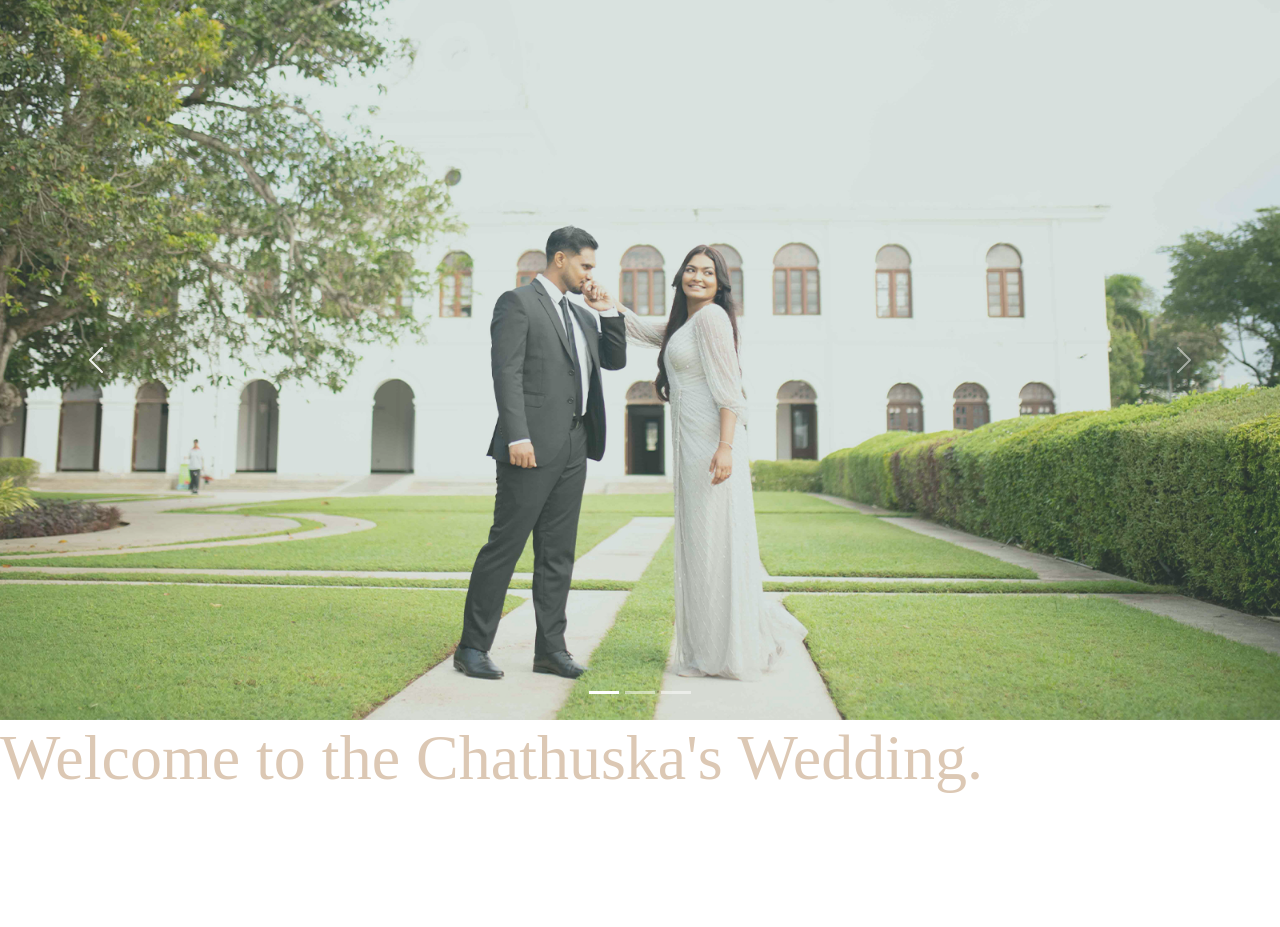
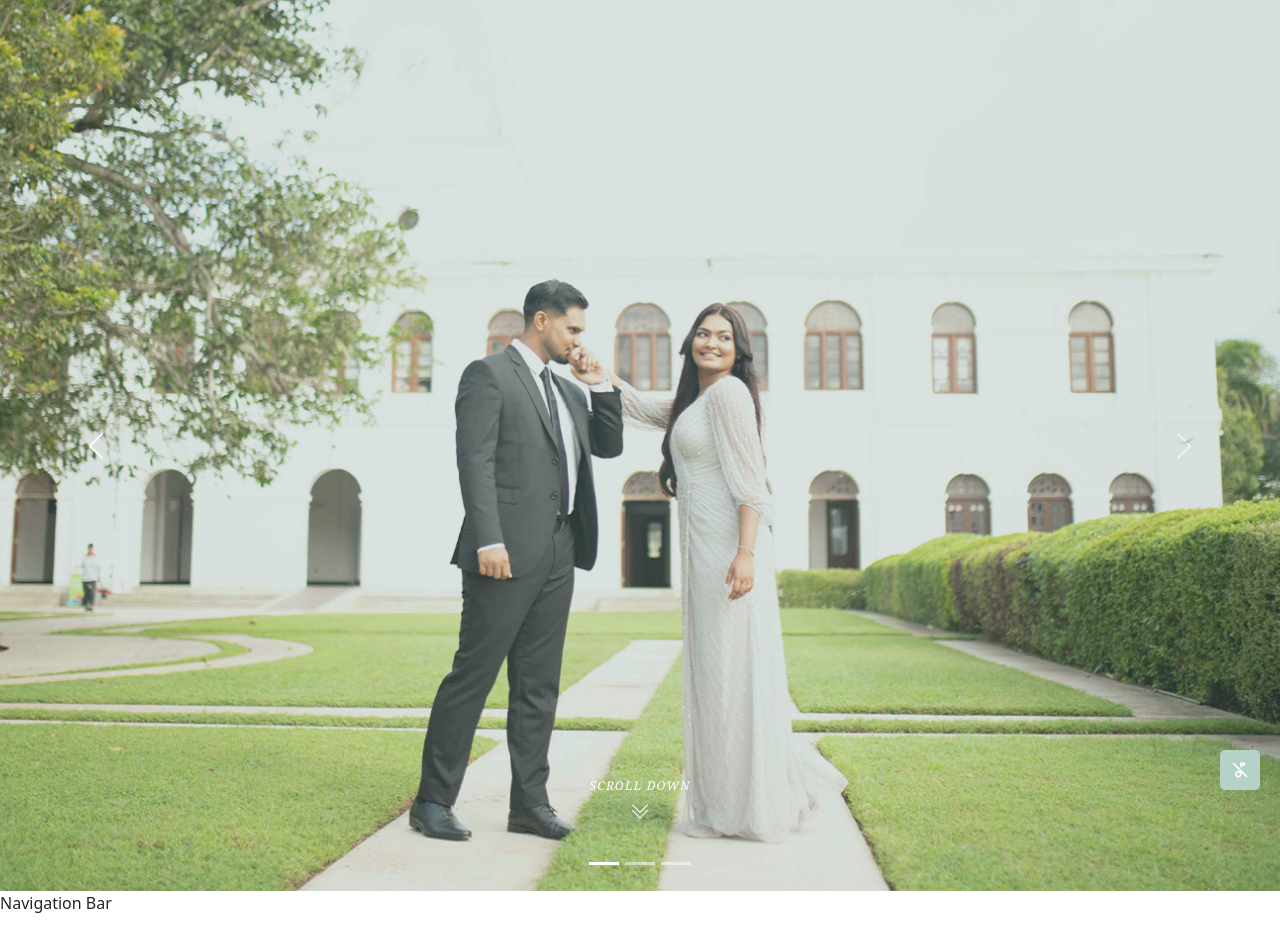
Before and after one commit to Janith-Umeda/weddingProfile, a React (Create React App) app: page / in a window 1280 px wide. Shown: the top 927 px of the page. Before the commit the page ends 800 px from the top, so only its background shows below. Built offline with nearby package versions, Linux system fonts and the light colour scheme; a web font is replaced by a local one.

Commit message:
new Updates

```diff
--- a/package.json
+++ b/package.json
@@ -11,6 +11,7 @@
     "react": "^18.2.0",
     "react-bootstrap": "^2.8.0",
     "react-dom": "^18.2.0",
+    "react-icons": "^4.10.1",
     "react-scripts": "5.0.1",
     "web-vitals": "^2.1.4"
   },
--- a/src/App.jsx
+++ b/src/App.jsx
@@ -1,4 +1,6 @@
 import SlideShow from './components/hearoSlideShow';
+import MusicBtn from './components/music';
+import NavigationBar from './components/navbar';
 import './css/App.css';
 
 function App() {
@@ -8,8 +10,12 @@ function App() {
   return (
     <>
       <SlideShow Images={Images}/>
-      <div className="App">
-        Welcome to the Chathuska's Wedding.
+      <MusicBtn/>
+      <div className="" id="intro">
+        <NavigationBar/>
+        <div className="App">
+          Welcome to the Chathuska's Wedding.
+        </div>
       </div>
     </>
   );
--- a/src/components/hearoSlideShow.jsx
+++ b/src/components/hearoSlideShow.jsx
@@ -1,7 +1,10 @@
 import Carousel from 'react-bootstrap/Carousel';
+import {motion} from 'framer-motion';
+import {TfiAngleDoubleDown} from 'react-icons/tfi';
 
 export default function SlideShow({Images}) {
   return (
+    <div className='slide-section'>
         <Carousel fade>
             {Images?.map((src,i)=>{
                 return(
@@ -11,10 +14,23 @@ export default function SlideShow({Images}) {
                             src={`/images/${src}`}
                             alt={src}
                         />
-                    <div class="hero-slide-overlay"></div>
+                        <div className="hero-slide-overlay"></div>
                     </Carousel.Item>
                 );
             })}
         </Carousel>
+        <div className="scroll-animation">
+            <motion.div
+                onClick={()=>{window.location.hash ="#intro" }}
+                className='scroll-anim-content'
+                initial={{y:'-38'}}
+                animate={{y:0}}
+                transition={{ease:'easeInOut',duration:1.5,repeat:Infinity,repeatType:'reverse'}}
+            >
+                <span>SCROLL DOWN</span>
+                <TfiAngleDoubleDown/>
+            </motion.div>
+        </div>
+    </div>
   );
 }
--- a/src/components/music.jsx
+++ b/src/components/music.jsx
@@ -0,0 +1,41 @@
+import {MdOutlineMusicNote, MdOutlineMusicOff} from 'react-icons/md';
+import {motion} from 'framer-motion';
+import { useEffect, useRef, useState } from 'react';
+
+export default function MusicBtn(){
+
+    const [toggle,setToggle] = useState(false);
+    const music = useRef();
+
+    useEffect(()=>{
+        if(toggle){
+            music.current?.play();
+        }else{
+            music.current?.pause();
+        }
+    },[toggle])
+
+    return(
+        <motion.div
+            onClick={()=>setToggle(!toggle)}
+            className={`music-btn ${toggle ? 'music-active' : ''}`}
+            initial={{
+                scale:1,
+                transitionDuration:0.5
+            }}
+            whileHover={{
+                scale:1.1,
+                transition:{
+                    duration:0.2
+                }
+            }}
+        >
+            {toggle ?(
+                <MdOutlineMusicNote />
+            ):(
+                <MdOutlineMusicOff/>
+            )}
+        <audio src="/music/bgmusic.mp3" loop ref={music}></audio>
+        </motion.div>
+    )
+}
--- /dev/null
+++ b/src/components/navbar.jsx
@@ -0,0 +1,5 @@
+export default function NavigationBar(){
+    return (
+        <div>Navigation Bar</div>
+    )
+}
--- a/src/css/App.css
+++ b/src/css/App.css
@@ -19,6 +19,80 @@
   background-color: rgba(130,160,150,0.3)
 }
 
+.music-btn{
+  position: fixed;
+  bottom: 10px;
+  right: 20px;
+  cursor: pointer;
+  color: white;
+  background: #b4d2c8;
+  border-color: #b4d2c8;
+  width: 40px;
+  height: 40px;
+  border-radius: 5px;
+  z-index: 100;
+}
+
+.music-btn:hover{
+  background: linear-gradient(0.2turn,#b4d2c8,#dcc8b4);
+}
+
+.music-active{
+  background: linear-gradient(0.5turn,#b4d2c8,#dcc8b4);
+  filter: drop-shadow(2mm 1mm 2mm #aeebd7);
+}
+
+.music-btn > svg{
+  display: block;
+  margin: auto;
+  font-size: 20px;
+  height: inherit;
+}
+
+.slide-image{
+  height: 891px;
+  object-fit: cover;
+}
+
+.slide-section{
+  position: relative;
+}
+
+.scroll-animation{
+  position: absolute;
+  bottom: 38px;
+  display: flex;
+  align-items: center;
+  width: 100%;
+  z-index: 10;
+  flex-direction: column;
+}
+
+.scroll-anim-content{
+  cursor: pointer;
+  display: flex;
+  flex-direction: column;
+  align-items: center;
+  justify-content: center;
+  color: white;
+  gap:5px;
+}
+
+.scroll-anim-content>span{
+  display: inline-block;
+  font-size: 12px;
+  font-style: italic;
+  line-height: 20px;
+  letter-spacing: 0.1em;
+  text-transform: uppercase;
+  font-family: Georgia,Times,"Times New Roman",serif;
+}
+
+.scroll-anim-content>svg{
+  font-size: 20px;
+}
+
+/* Tablets */
 @media only screen and (max-width:768px){
   .slide-image{
     height: 815px;
```
Also changed, not shown: 2 other files (tests, documents, lock files or other folders). Lines whose indentation alone changed are shown as unchanged.
